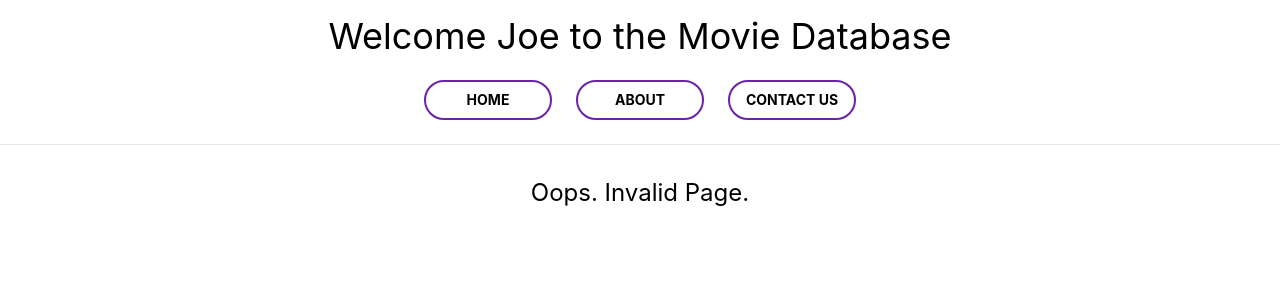
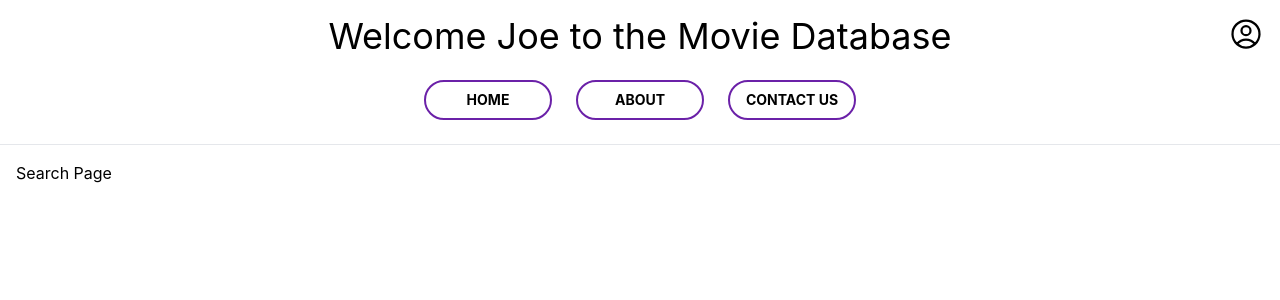
Before and after one commit to edangerfield2100/react-query-app, a React (Create React App) app: page /search in a window 1280 px wide. Shown: the top 300 px of the page. Built offline with nearby package versions, Linux system fonts and the light colour scheme.

Commit message:
Add Search and Profile pages. Add useParam example.

```diff
--- a/src/components/movie.tsx
+++ b/src/components/movie.tsx
@@ -27,7 +27,7 @@ const Movie = ({ movie }: { movie: MovieInterface }) => {
           alt={`The movie titled: ${movie.Title}`}
           src={mvPoster}
           onClick={() => {
-            navigate("/movie-details", { state: { id: `${movie.imdbID}` } });
+            navigate(`/movie-details/${movie.imdbID}`);
           }}
         />
       </div>
--- a/src/components/navbar.tsx
+++ b/src/components/navbar.tsx
@@ -1,7 +1,9 @@
 import React from "react";
-import { Link, Outlet } from "react-router-dom";
+import { Link, Outlet, useNavigate } from "react-router-dom";
 
 function Navbar() {
+  const navigate = useNavigate();
+
   return (
     <div>
       <nav>
@@ -17,7 +19,27 @@ function Navbar() {
           </li>
         </ul>
       </nav>
-
+      <button
+        className="hidden md:block mt-4 md:absolute md:right-4 md:top-0 w-9"
+        onClick={() => {
+          navigate("/profile", { state: { userId: "someUserId" } });
+        }}
+      >
+        <svg
+          fill="none"
+          stroke="currentColor"
+          strokeWidth="1.5"
+          viewBox="0 0 24 24"
+          xmlns="http://www.w3.org/2000/svg"
+          aria-hidden="true"
+        >
+          <path
+            strokeLinecap="round"
+            strokeLinejoin="round"
+            d="M17.982 18.725A7.488 7.488 0 0012 15.75a7.488 7.488 0 00-5.982 2.975m11.963 0a9 9 0 10-11.963 0m11.963 0A8.966 8.966 0 0112 21a8.966 8.966 0 01-5.982-2.275M15 9.75a3 3 0 11-6 0 3 3 0 016 0z"
+          ></path>
+        </svg>
+      </button>
       <hr />
       <Outlet />
     </div>
--- a/src/pages/Home.tsx
+++ b/src/pages/Home.tsx
@@ -1,5 +1,6 @@
 import React from "react";
 import { useQuery } from "@tanstack/react-query";
+import { useNavigate } from "react-router-dom";
 import axios from "axios";
 
 import Movie, { MovieInterface } from "../components/movie";
@@ -7,10 +8,12 @@ import Movie, { MovieInterface } from "../components/movie";
 function Home() {
   const MOVIE_API_URL = "https://www.omdbapi.com/?s=man&apikey=4a3b711b";
 
-  const { isLoading, error, data, isFetching } = useQuery({
+  const { error, data, isFetching } = useQuery({
     queryKey: ["movies"],
     queryFn: () => axios.get(MOVIE_API_URL).then((res) => res.data),
   });
+
+  let navigate = useNavigate();
 
   if (isFetching) return <div className="m-8 text-center">Fetch data...</div>;
 
@@ -30,10 +33,22 @@ function Home() {
   );
 
   return (
-    <div className="sm:flex sm:justify-around">
-      {filteredResults.map((movie: MovieInterface, index: number) => {
-        return <Movie key={`${index}`} movie={movie} />;
-      })}
+    <div>
+      <div className="sm:flex sm:justify-around">
+        {filteredResults.map((movie: MovieInterface, index: number) => {
+          return <Movie key={`${index}`} movie={movie} />;
+        })}
+      </div>
+      <div className="mt-12 flex justify-center">
+        <button
+          className="w-32 m-2 btn border-2 border-purple-800 mr-4 text-center hover:bg-purple-800 hover:text-white"
+          onClick={() => {
+            navigate("/search");
+          }}
+        >
+          Search
+        </button>
+      </div>
     </div>
   );
 }
--- a/src/pages/MovieDetails.tsx
+++ b/src/pages/MovieDetails.tsx
@@ -1,11 +1,9 @@
-import { useLocation } from "react-router-dom";
+import { useParams } from "react-router-dom";
 import { useQuery } from "@tanstack/react-query";
 import axios from "axios";
 
 function MovieDetails() {
-  const location = useLocation();
-
-  const movieId = location.state.id;
+  const { movieId } = useParams();
   const MOVIE_API_URL = `https://www.omdbapi.com/?apikey=4a3b711b&i=${movieId}`;
 
   const { isLoading, error, data, isFetching } = useQuery({
--- /dev/null
+++ b/src/pages/Profile.tsx
@@ -0,0 +1,15 @@
+import { useLocation } from "react-router";
+
+function Profile() {
+  const location = useLocation();
+  const userId = location.state.userId;
+
+  return (
+    <div>
+      <div className="m-4">Profile Page</div>
+      <div className="m-4">UserId: {userId}</div>
+    </div>
+  );
+}
+
+export default Profile;
--- /dev/null
+++ b/src/pages/Search.tsx
@@ -0,0 +1,5 @@
+function Search() {
+  return <div className="m-4">Search Page</div>;
+}
+
+export default Search;
--- a/src/routing/router.tsx
+++ b/src/routing/router.tsx
@@ -7,15 +7,19 @@ import Contact from "../pages/Contact";
 import Home from "../pages/Home";
 import MovieDetails from "../pages/MovieDetails";
 import NoMatch from "../pages/NoMatch";
+import Profile from "../pages/Profile";
+import Search from "../pages/Search";
 
 function Router() {
   return (
     <Routes>
       <Route path="/" element={<Navbar />}>
         <Route index element={<Home />} />
-        <Route path="movie-details" element={<MovieDetails />} />
+        <Route path="movie-details/:movieId" element={<MovieDetails />} />
         <Route path="about" element={<About />} />
         <Route path="contact" element={<Contact />} />
+        <Route path="search" element={<Search />} />
+        <Route path="profile" element={<Profile />} />
         <Route path="*" element={<NoMatch />} />
       </Route>
     </Routes>
```
